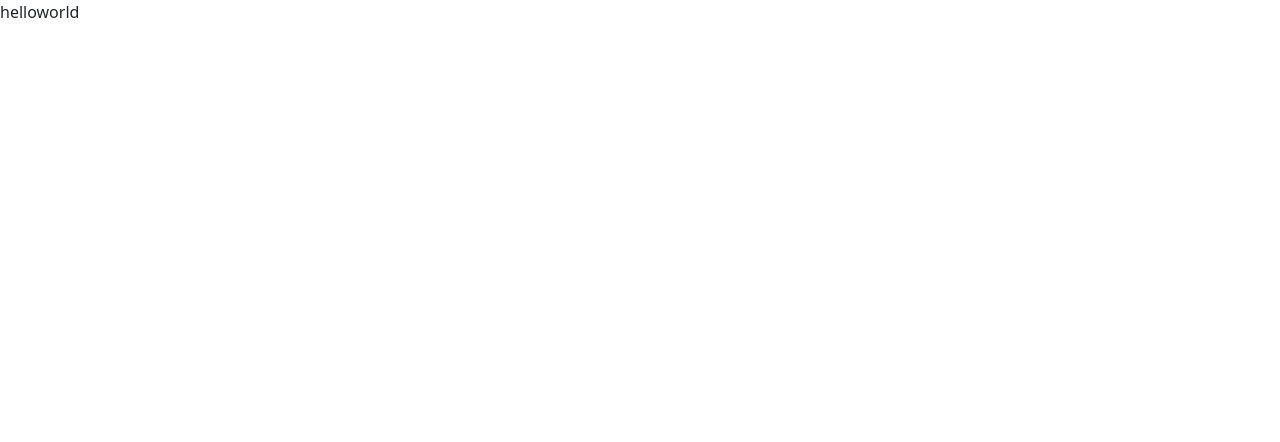
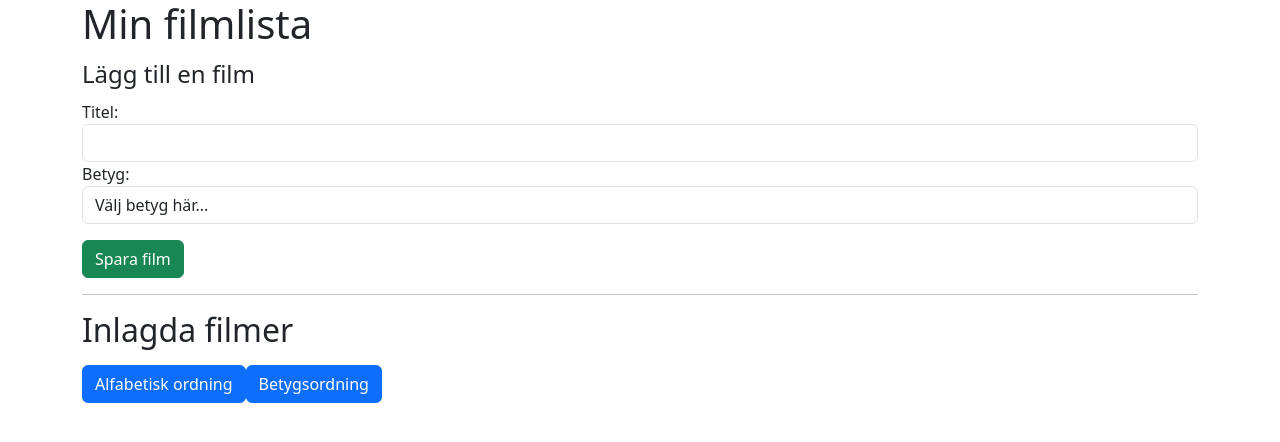
Before and after one commit to arissa93/filmlist, a Next.js app in the folder film-list/: page / in a window 1280 px wide. Shown: the top 442 px of the page. Built offline with nearby package versions, Linux system fonts and the light colour scheme.

Commit message:
created foundational layout through components

```diff
--- /dev/null
+++ b/film-list/src/app/components/form.js
@@ -0,0 +1,27 @@
+import 'bootstrap/dist/css/bootstrap.min.css';
+
+export default function AddMovieForm() {
+  return (
+        <form id="add-movie-form">
+            <fieldset>
+                <legend>Lägg till en film</legend>
+
+                <label htmlFor="title-field">Titel:</label>
+                <input type="text" id="title-field" className="form-control"></input>
+
+                <label htmlFor="rating-field">Betyg:</label>
+
+                <select id="rating-field" className="form-control">
+                    <option value="0">Välj betyg här...</option>
+                    <option value="1">1</option>
+                    <option value="2">2</option>
+                    <option value="3">3</option>
+                    <option value="4">4</option>
+                    <option value="5">5</option>
+                </select>
+
+                <input type="submit" className="btn btn-success mt-3" value="Spara film"></input>
+            </fieldset>
+        </form>
+  );
+}
--- /dev/null
+++ b/film-list/src/app/components/movies.js
@@ -0,0 +1,7 @@
+export default function Movies() {
+    return (
+        <ul>
+
+        </ul>
+    );
+}
--- /dev/null
+++ b/film-list/src/app/components/orderByAlphaButton.js
@@ -0,0 +1,7 @@
+import 'bootstrap/dist/css/bootstrap.min.css';
+
+export default function OrderByAlphaButton() {
+    return (
+        <button type="button" className="btn btn-primary">Alfabetisk ordning</button>
+    );
+}
--- /dev/null
+++ b/film-list/src/app/components/orderByGradeButton.js
@@ -0,0 +1,7 @@
+import 'bootstrap/dist/css/bootstrap.min.css';
+
+export default function OrderByGradeButton() {
+    return (
+        <button type="button" className="btn btn-primary">Betygsordning</button>
+    );
+}
--- a/film-list/src/app/page.js
+++ b/film-list/src/app/page.js
@@ -1,9 +1,25 @@
-"use client"
+'use client'
 import 'bootstrap/dist/css/bootstrap.min.css';
 import styles from "./page.module.css";
+import AddMovieForm from './components/form';
+import Movies from './components/movies';
+import OrderByAlphaButton from './components/orderByAlphaButton';
+import OrderByGradeButton from './components/orderByGradeButton';
 
 export default function Home() {
   return (
-    "helloworld"
+    <div className="container">
+
+        <h1>Min filmlista</h1>
+        <AddMovieForm/>
+
+        <hr></hr>
+
+        <h2>Inlagda filmer</h2>
+
+        <Movies/>
+        <OrderByAlphaButton/>
+        <OrderByGradeButton/>
+    </div>
   );
 }
```
Also changed, not shown: film-list/src/app/components/movie.js (added, +7 -0 lines).
